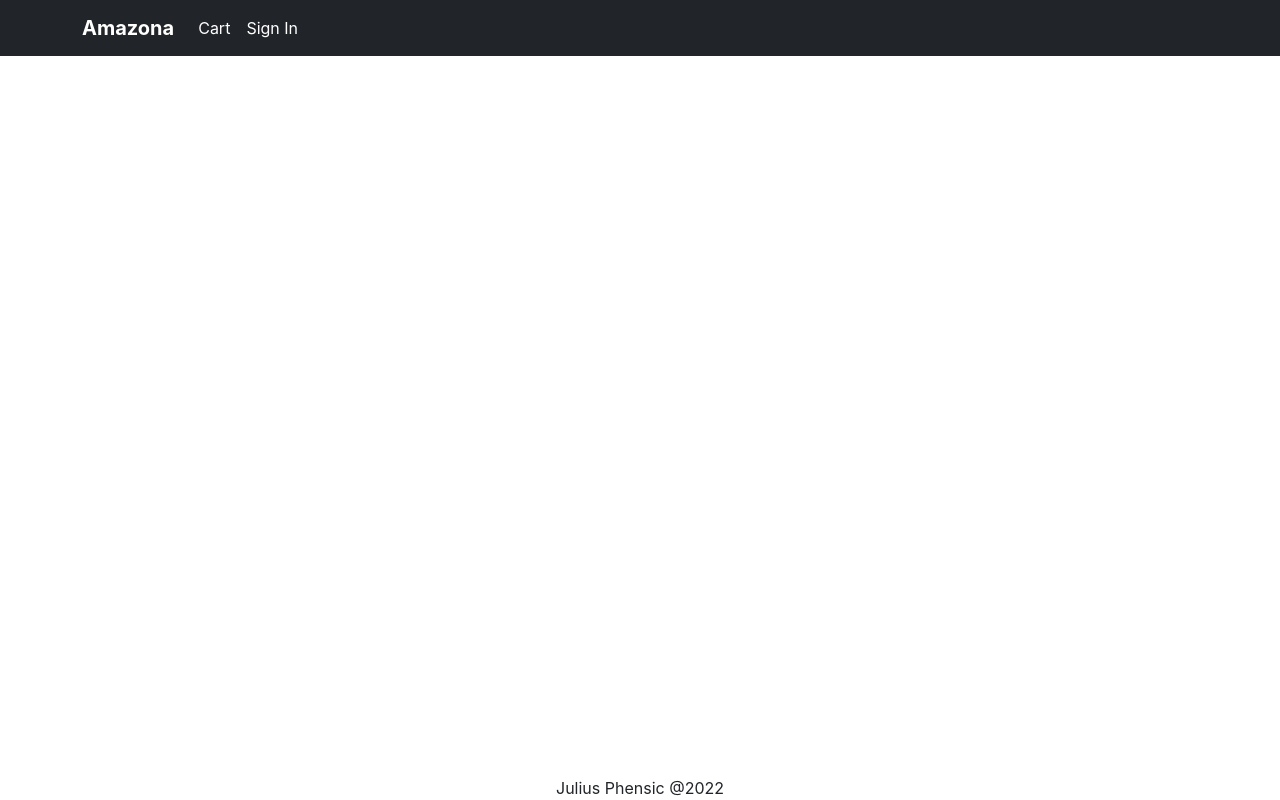
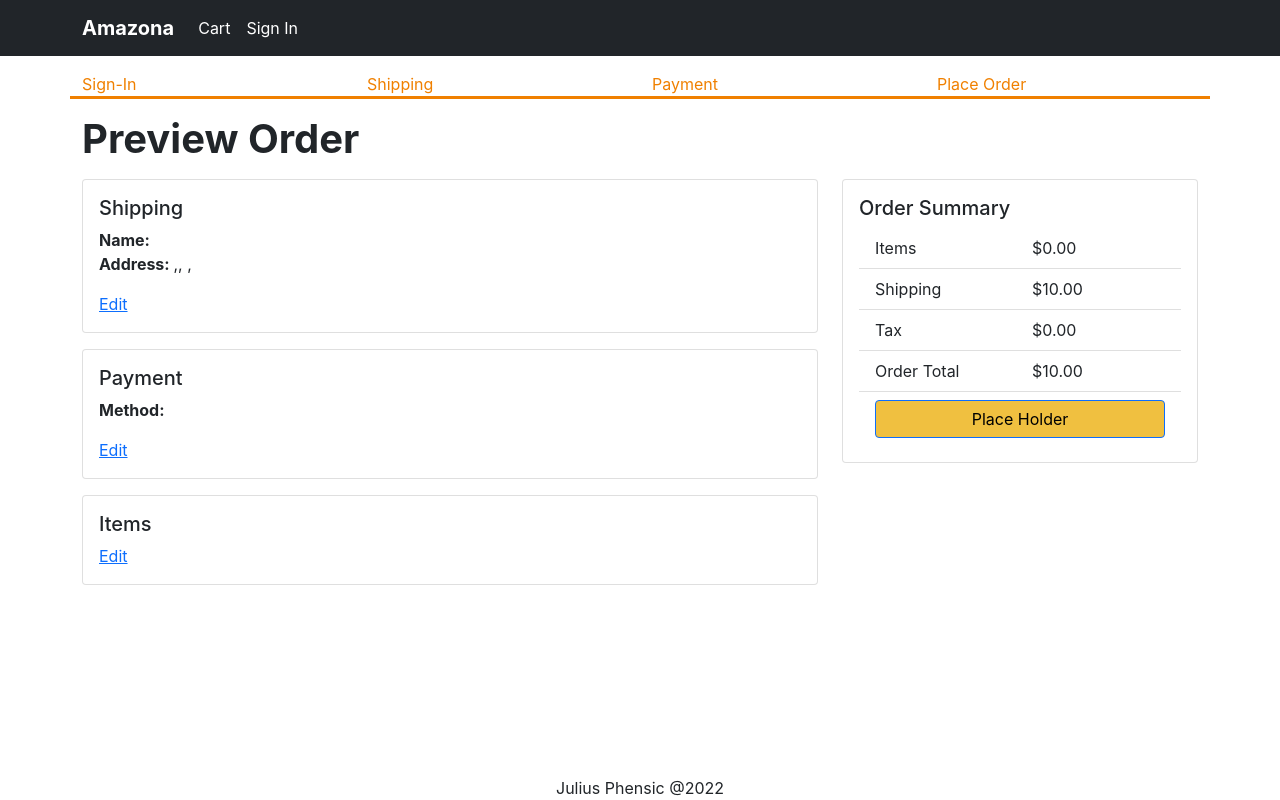
Before and after one commit to Julius170/MERN-Website, a React (Create React App) app in the folder frontend/: page /placeorder in a window 1280 px wide. Built offline with nearby package versions, Linux system fonts and the light colour scheme.

Commit message:
created the summary page and information summary

```diff
--- a/frontend/src/App.js
+++ b/frontend/src/App.js
@@ -13,6 +13,7 @@ import 'react-toastify/dist/ReactToastify.css';
 import ShippingAddressScreen from './screens/ShippingAddressScreen';
 import SignupScreen from './screens/SignupScreen';
 import PaymentMethodScreen from './screens/PaymentMethodScreen';
+import PlaceOrderScreen from './screens/PlaceOrderScreen';
 
 
 function App() {
@@ -37,12 +38,12 @@ function App() {
               <Container>
                 <LinkContainer to="/">
                 <Navbar.Brand>
-                  <text style={{color:"white"}}> <b>Amazona</b> </text>
+                  <span style={{color:"white"}}> <b>Amazona</b> </span>
                 </Navbar.Brand>
                 </LinkContainer>
                 <Nav className='me-auto'>
                   <Link to='/cart' className='nav-link'>
-                    <text style={{color:"white"}}>Cart</text>
+                    <span style={{color:"white"}}>Cart</span>
                     {cart.cartItems.length > 0 && (
                       <Badge pill bg='warning'>
                         {cart.cartItems.reduce((a, c) => a + c.quantity, 0)}
@@ -67,7 +68,7 @@ function App() {
                     </NavDropdown>
                   ) : (
                     <Link className="nav-link" to='/signin'>
-                      <text style={{color:"white"}}>Sign In</text>
+                      <span style={{color:"white"}}>Sign In</span>
                     </Link>
                   )}
 
@@ -88,6 +89,7 @@ function App() {
               <Route path='/signup' element={<SignupScreen />} />
               <Route path='/shipping' element={<ShippingAddressScreen />} />
               <Route path='/payment' element={<PaymentMethodScreen />} />
+              <Route path='/placeorder' element={<PlaceOrderScreen />} />
               <Route path='/' element={<HomeScreen />} />
             </Routes>
           </Container>
--- a/frontend/src/Store.js
+++ b/frontend/src/Store.js
@@ -66,7 +66,7 @@ function reducer(state, action) {
                         shippingAddress: action.payload,
                     },
                 };
-            case 'SAVE_SHIPPING_METHOD':
+            case 'SAVE_PAYMENT_METHOD':
                 return {
                     ...state,
                     cart: {
--- a/frontend/src/screens/PaymentMethodScreen.js
+++ b/frontend/src/screens/PaymentMethodScreen.js
@@ -26,7 +26,7 @@ export default function PaymentMeathodScreen() {
     const submitHandler = (e) => {
         e.preventDefault();
         ctxDispatch({type: 'SAVE_PAYMENT_METHOD', payload: paymentMethodName });
-        localStorage.setItem('paymentMethod', paymentMethodName);
+        localStorage.setItem( 'paymentMethod', paymentMethodName);
         navigate('/placeorder');
     };
   return (
--- /dev/null
+++ b/frontend/src/screens/PlaceOrderScreen.js
@@ -0,0 +1,131 @@
+import React, { useContext, useEffect } from 'react';
+import { Card, Button, ListGroup, Row, Col, ListGroupItem } from 'react-bootstrap';
+import { Helmet } from 'react-helmet-async';
+import { Link, useNavigate } from 'react-router-dom';
+import CheckoutSteps from '../components/CheckoutSteps';
+import { Store } from '../Store';
+
+export default function PlaceOrderScreen() {
+    const { state, } = useContext(Store);
+    const { cart, } = state;
+    const navigate = useNavigate
+
+    const round2 = (num) => Math.round(num * 100 + Number.EPSILON) / 100; // 1234.2345 =>123.23
+    cart.itemPrice = round2(
+        cart.cartItems.reduce((a, c) => a + c.quantity * c.price, 0)
+    );
+    cart.shippingPrice = cart.itemPrice > 100 ? round2(0) : round2(10);
+    cart.taxPrice = round2(0.15 * cart.itemPrice);
+    cart.totalPrice = cart.itemPrice + cart.shippingPrice + cart.taxPrice;
+
+    const placeOrderHandler = async ()=> {
+        useEffect(()=>{
+            if(!cart.paymentMethod) {
+                navigate('/payment');
+            }
+        }, [navigate, cart])
+    };
+  return (
+    <div>
+        <CheckoutSteps step1 step2 step3 step4></CheckoutSteps>
+        <Helmet>
+            <title>Preview Order</title>
+        </Helmet>
+        <h1 className='my-3'><b>Preview Order</b></h1>
+        <Row>
+            <Col md={8}>
+            <Card className='mb-3' >
+                <Card.Body>
+                    <Card.Title>Shipping</Card.Title>
+                    <Card.Text>
+                        <strong>Name: </strong> {cart.shippingAddress.fullName} <br />
+                        <strong>Address: </strong> {cart.shippingAddress.address},
+                        {cart.shippingAddress.city}, {cart.shippingAddress.postalCode},
+                        {cart.shippingAddress.country}
+                    </Card.Text>
+                    <Link to="/shipping">Edit</Link>
+                </Card.Body>
+            </Card>
+
+
+            <Card className='mb-3' >
+                <Card.Body>
+                    <Card.Title>Payment</Card.Title>
+                    <Card.Text>
+                        <strong>Method:</strong> {cart.paymentMethod}
+                    </Card.Text>
+                    <Link to="/payment">Edit</Link>
+                </Card.Body>
+            </Card>
+
+
+            <Card className='mb-3' >
+                <Card.Body>
+                    <Card.Title>Items</Card.Title>
+                    <ListGroup>
+                        {cart.cartItems.map((item)=> (
+                            <ListGroupItem key = {item._id}>
+                                <Row className='align-items-center'>
+                                    <Col md={6}>
+                                        <img src={item.image}
+                                        alt={item.name}
+                                        className='img-fluid rounded img-thumbnail'></img>{" "}
+                                        <Link to={`/product/${item.slug}`}>{item.name}</Link>
+                                        <Col md={3}><strong>Quantity: </strong><span>  {item.quantity}</span></Col>
+                                        <Col md={3}><strong>Price: </strong><span>  ${item.price}</span></Col>
+                                    </Col>
+                                </Row>
+                            </ListGroupItem>
+                        ))}
+                    </ListGroup>
+                    <Link to="/cart">Edit</Link>
+                </Card.Body>
+            </Card>
+            </Col>
+            <Col md={4}>
+            <Card>
+                <Card.Body>
+                    <Card.Title>Order Summary</Card.Title>
+                    <ListGroup variant='flush'>
+                        <ListGroup.Item>
+                            <Row>
+                                <Col>Items</Col>
+                                <Col>${cart.itemPrice.toFixed(2)}</Col>
+                            </Row>
+                        </ListGroup.Item>
+                        <ListGroup.Item>
+                            <Row>
+                                <Col>Shipping</Col>
+                                <Col>${cart.shippingPrice.toFixed(2)}</Col>
+                            </Row>
+                        </ListGroup.Item>
+                        <ListGroup.Item>
+                            <Row>
+                                <Col>Tax</Col>
+                                <Col>${cart.taxPrice.toFixed(2)}</Col>
+                            </Row>
+                        </ListGroup.Item>
+                        <ListGroup.Item>
+                            <Row>
+                                <Col>Order Total</Col>
+                                <Col>${cart.totalPrice.toFixed(2)}</Col>
+                            </Row>
+                        </ListGroup.Item><ListGroup.Item>
+                            <div className='d-grid'>
+                            <Button
+                            type='button'
+                            onClick={placeOrderHandler}
+                            disavle={cart.cartItems.length === 0}>
+                                Place Holder
+                            </Button>
+                            </div>
+                        </ListGroup.Item>
+                    </ListGroup>
+                </Card.Body>
+            </Card>
+            </Col>
+        </Row>
+
+    </div>
+  )
+}
```
